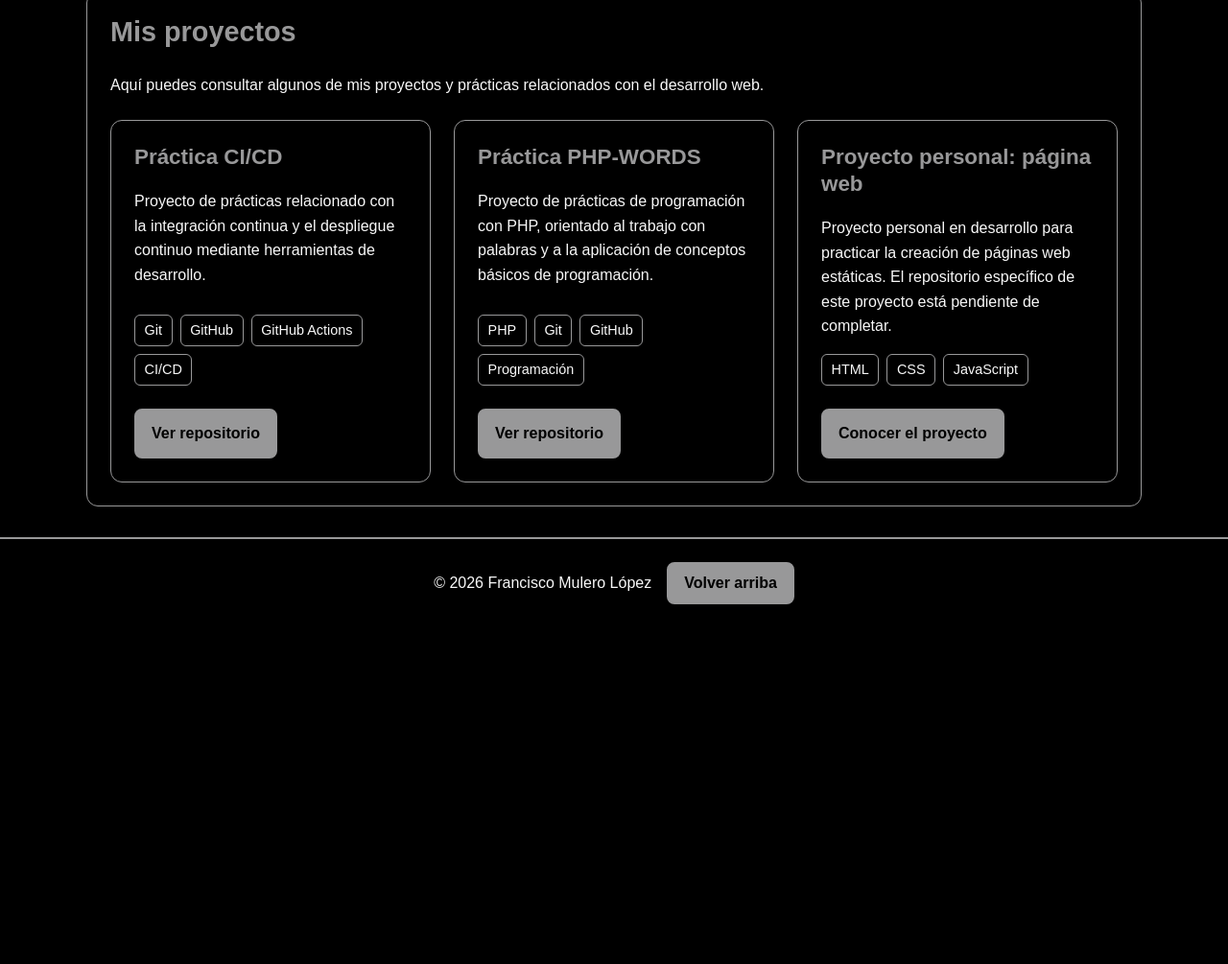
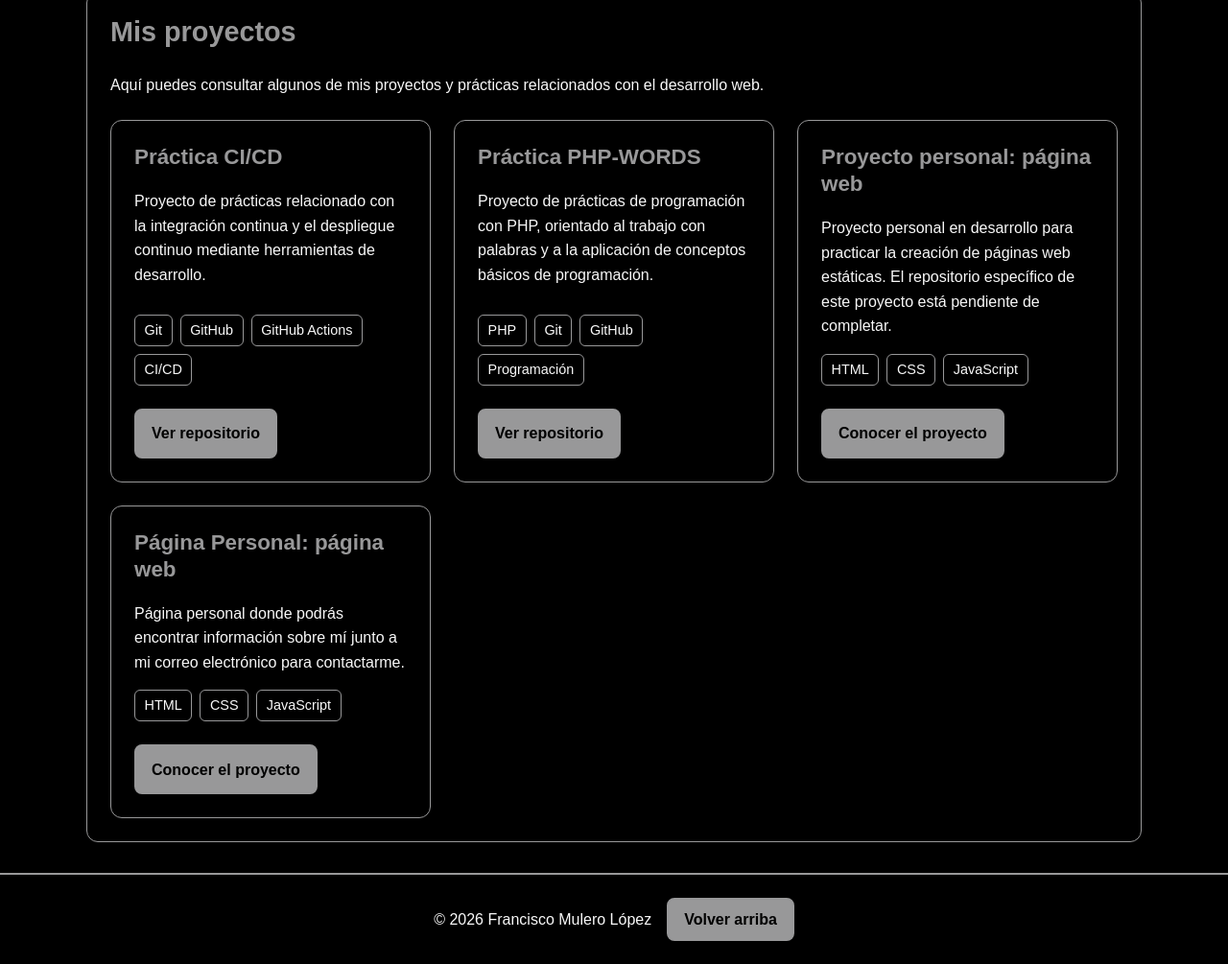
Before and after one commit to FranciscoMulero/pagina-personal, a website: page site/proyectos.html in a window 1280 px wide. Shown: the part 283-1288 px from the top of the page at 96% size. Before the commit the page ends 937 px from the top, so only its background shows below. Drawn offline with Linux system fonts and the light colour scheme.

Commit message:
Nuevo proyecto añadido

```diff
--- a/site/proyectos.html
+++ b/site/proyectos.html
@@ -111,6 +111,27 @@
             href="index.html#sobre-mi"
           >Conocer el proyecto</a>
         </article>
+
+        <article class="proyecto">
+          <h2>Página Personal: página web</h2>
+
+          <p>
+            Página personal donde podrás encontrar información sobre mí junto
+            a mi correo electrónico para contactarme.
+          </p>
+
+          <ul class="tecnologias">
+            <li>HTML</li>
+            <li>CSS</li>
+            <li>JavaScript</li>
+          </ul>
+
+          <a
+            class="boton enlace-boton"
+            href="https://github.com/FranciscoMulero/pagina-personal"
+            target="_blank"
+          >Conocer el proyecto</a>
+        </article>
       </div>
     </section>
   </main>
```
